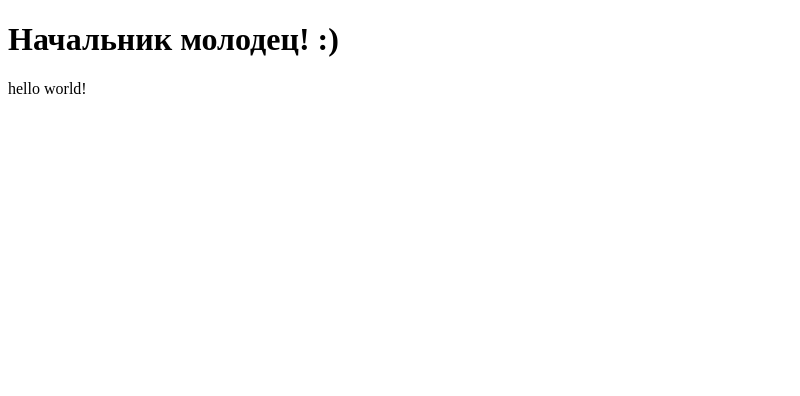
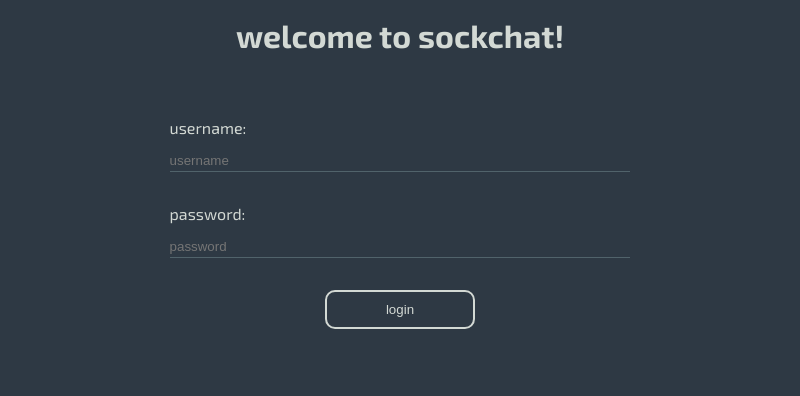
Before and after one commit to gammbol/sockchat, an Electron app: page client/index.html in a window 800 px wide. Drawn offline with Linux system fonts and the light colour scheme.

Commit message:
created login page

```diff
--- a/client/index.html
+++ b/client/index.html
@@ -3,17 +3,23 @@
   <head>
     <meta charset="UTF-8" />
     <meta
-        http-equiv="Content-Security-Policy"
-        content="default-src 'self'; script-src 'self'"
-        />
-    <meta
         http-equiv="X-Content-Secutiry-Policy"
         content="default-src 'self'; script-src 'self'"
         />
-      <title>hello electron!</title>
+    <title>hello electron!</title>
+    <link rel="stylesheet" href="style.css">
   </head>
   <body>
-    <h1>Начальник молодец! :)</h1>
-    <p>hello world!</p>
+    <h1 class="header">welcome to sockchat!</h1>
+    <form>
+      <div class="container">
+          <label class="login-label">username:</label>
+          <input type="text" placeholder="username" name="uname" required />
+
+          <label class="login-label">password:</label>
+          <input type="password" placeholder="password" name="upass" required />
+          <input type="submit" class="login-button" value="login"/>
+      </div>
+    </form>
   </body>
 </html>
--- /dev/null
+++ b/client/style.css
@@ -0,0 +1,72 @@
+@import url('https://fonts.googleapis.com/css2?family=Bebas+Neue&family=Exo+2:ital,wght@0,100..900;1,100..900&display=swap');
+
+* {
+  margin: 0;
+  padding: 0;
+}
+
+body {
+  background-color: #2e3944;
+  color: #d3d9d4;
+  font-family: "Exo 2", serif;
+  font-optical-sizing: auto;
+  font-weight: 400;
+  font-style: normal;
+  padding: 16px;
+}
+
+.header {
+  text-align: center;
+}
+
+.container {
+  padding: 64px 20%;
+  display: flex;
+  flex-direction: column;
+  align-items: center;
+  justify-content: center;
+}
+
+.input-container {
+  border: 1px solid red;
+  min-width: 200px;
+}
+
+.login-label {
+  margin-bottom: 12px;
+  display: block;
+  width: 100%;
+  max-width: 600px;
+  text-align: left;
+}
+
+input[type="text"], input[type="password"] {
+  width: 100%;
+  max-width: 600px;
+  margin: 0;
+  margin-bottom: 32px;
+
+  background: none;
+  border: none;
+  border-bottom: 1px solid rgba(116, 141, 146, 0.5);
+  height: 22px;
+
+  color: white;
+}
+
+input[type="text"]:focus, input[type="password"]:focus {
+  outline: none;
+  border-bottom: 1px solid, rgba(116, 141, 146, 1);
+  transition: all, 0.5s, ease-out;
+}
+
+.login-button {
+  display: inline-block;
+  padding: 10px 16px;
+  margin: 0 auto;
+  min-width: 150px;
+  color: #d3d9d4;
+  background-color: transparent;
+  border: 2px solid #d3d9d4;
+  border-radius: 10px;
+}
```
Also changed, not shown: 1 other file.
